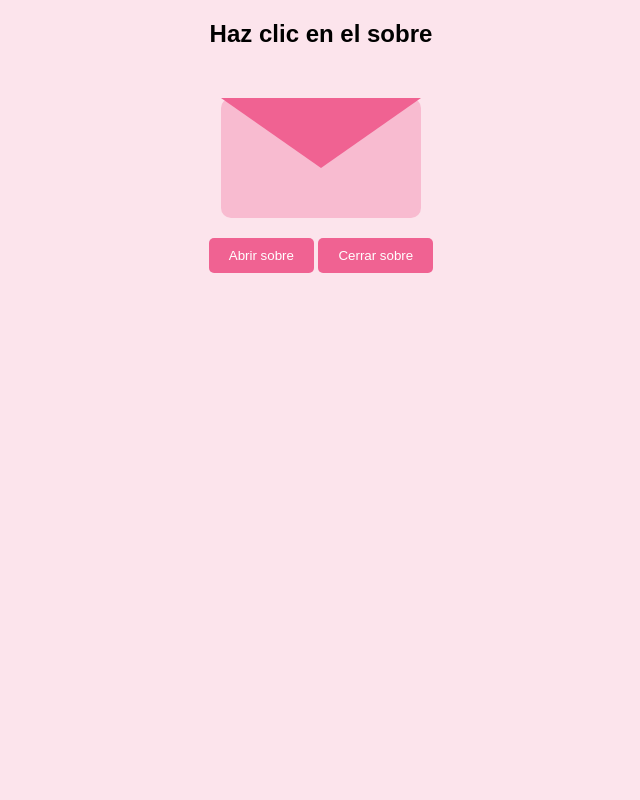
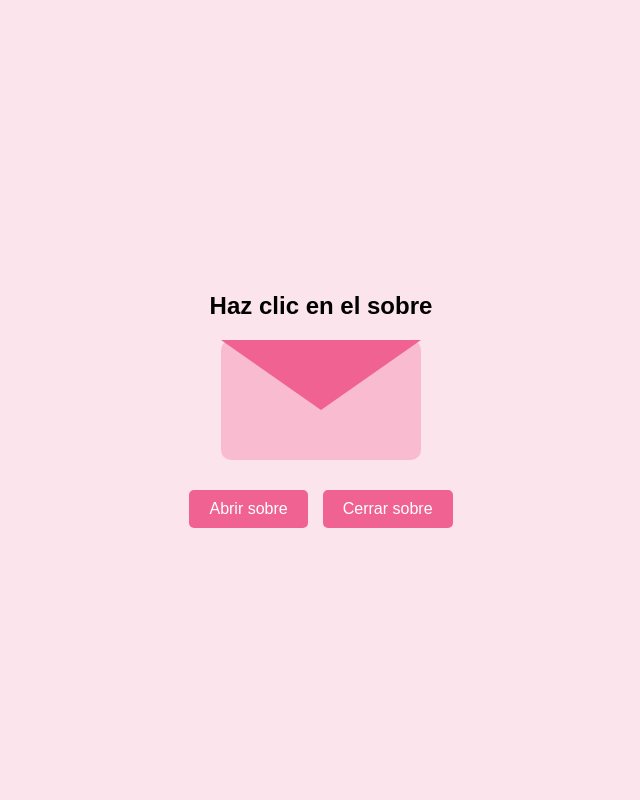
Before and after one commit to Yulysita/I.L.U, a Flask app: page / in a window 1280 px wide. Shown: the whole page, without its empty margins (319-959 px from the left). Run offline with Flask 3, Linux system fonts and the light colour scheme.

Commit message:
Corrección posiciones

```diff
--- a/templates/index.html
+++ b/templates/index.html
@@ -6,14 +6,26 @@
     <title>Mensaje Especial</title>
     <style>
         body {
-            text-align: center;
+            display: flex;
+            justify-content: center;
+            align-items: center;
+            height: 100vh;
+            margin: 0;
             font-family: Arial, sans-serif;
             background-color: #fce4ec;
+            flex-direction: column;
+        }
+
+        h2 {
+            margin-bottom: 20px;
         }
 
         .container {
             position: relative;
-            margin-top: 50px;
+            display: flex;
+            flex-direction: column;
+            align-items: center;
+            justify-content: center;
         }
 
         /* Sobre */
@@ -21,8 +33,8 @@
             position: relative;
             width: 200px;
             height: 120px;
-            margin: 0 auto;
             cursor: pointer;
+            margin-bottom: 30px; /* Espacio entre el sobre y los botones */
         }
 
         /* Cuerpo del sobre */
@@ -75,7 +87,7 @@
             position: absolute;
             width: 100%;
             height: 150px;
-            top: -50px; /* Ajustado para que los corazones salgan de la carta */
+            top: -50px; /* Alineado con la carta */
             left: 50%;
             transform: translateX(-50%);
             overflow: visible;
@@ -94,8 +106,10 @@
             100% { transform: translateY(-100px); opacity: 0; }
         }
 
+        /* Botones */
         .buttons {
-            margin-top: 20px;
+            display: flex;
+            gap: 15px; /* Espacio entre los botones */
         }
 
         .btn {
@@ -106,6 +120,7 @@
             cursor: pointer;
             border-radius: 5px;
             transition: background 0.3s;
+            font-size: 16px;
         }
 
         .btn:hover {
```
